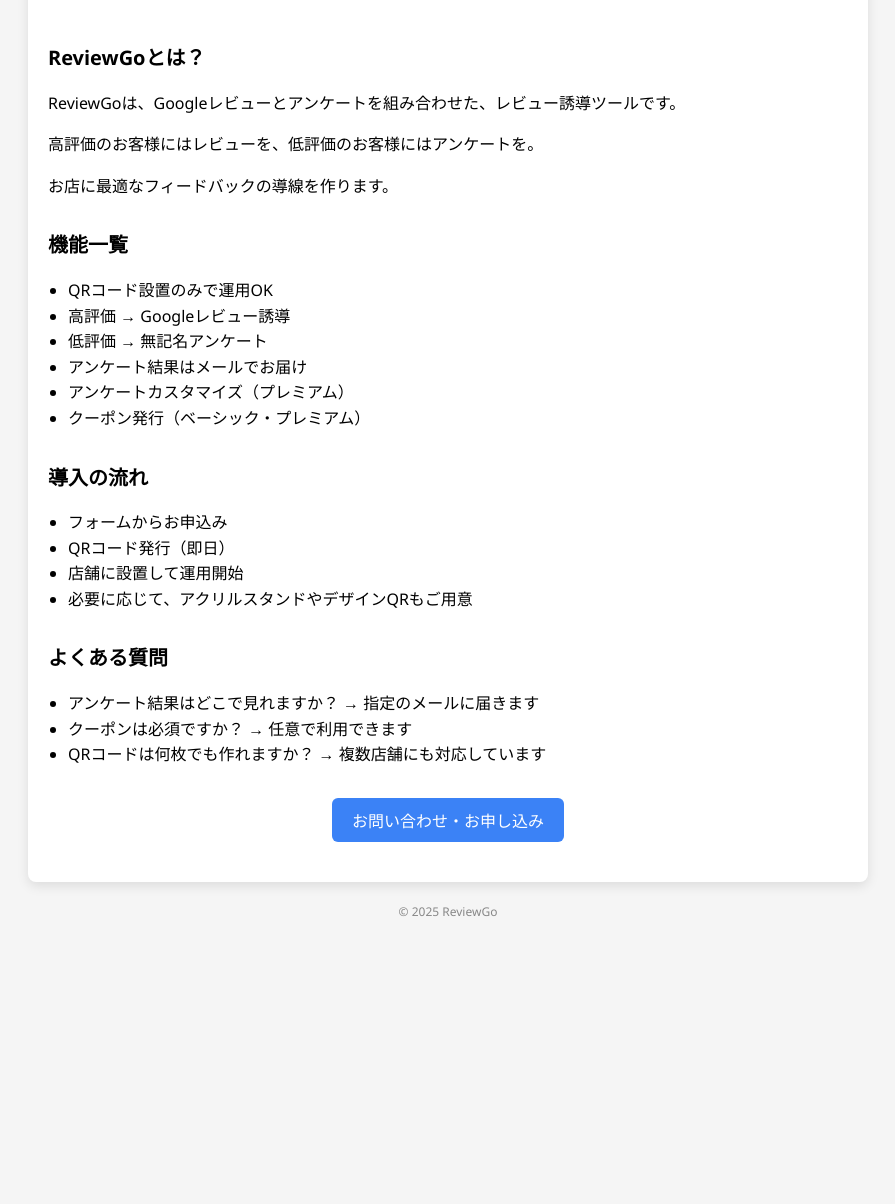
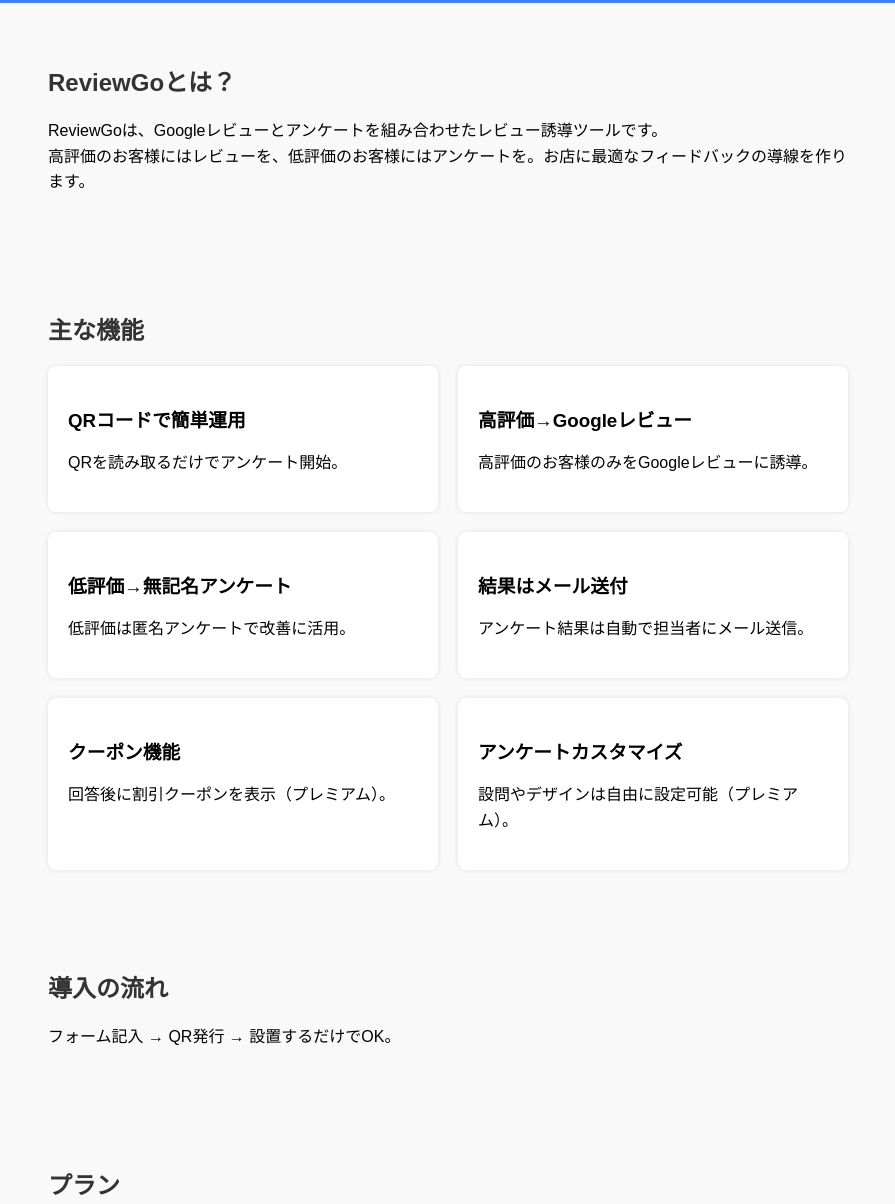
Before and after one commit to ponponpon-dotcom/reviewgo-page-oeiuar, a plain HTML site: page lp/index.html in a window 1280 px wide. Shown: the part 198-1402 px from the top of the page, without its empty margins (192-1087 px from the left). Before the commit the page ends 1139 px from the top, so only its background shows below. Drawn offline with Linux system fonts and the light colour scheme.

Commit message:
Update index.html

```diff
--- a/lp/index.html
+++ b/lp/index.html
@@ -5,61 +5,15 @@
     <meta name="viewport" content="width=device-width, initial-scale=1.0">
     <title>ReviewGo | レビューに、最適な導線を。</title>
     <style>
-    body {
-      font-family: 'Segoe UI', sans-serif;
-      background-color: #f5f5f5;
-      margin: 0;
-      padding: 0;
-      line-height: 1.6;
-    }
-    header {
-      background: #3b82f6;
-      color: white;
-      padding: 30px;
-      text-align: center;
-    }
-    section {
-      padding: 40px 20px;
-      max-width: 800px;
-      margin: auto;
-      background: white;
-      margin-top: 20px;
-      border-radius: 8px;
-      box-shadow: 0 4px 12px rgba(0,0,0,0.1);
-    }
-    h1 {
-      margin: 0;
-      font-size: 24px;
-    }
-    h2 {
-      font-size: 20px;
-      margin-top: 30px;
-    }
-    p {
-      margin-bottom: 10px;
-    }
-    ul {
-      padding-left: 20px;
-    }
-    .cta {
-      text-align: center;
-      margin-top: 30px;
-    }
-    .cta button {
-      padding: 10px 20px;
-      background: #3b82f6;
-      color: white;
-      border: none;
-      border-radius: 6px;
-      cursor: pointer;
-      font-size: 16px;
-    }
-    footer {
-      text-align: center;
-      padding: 20px;
-      font-size: 12px;
-      color: #888;
-    }
+        body {font-family: 'Arial', sans-serif; margin: 0; padding: 0; background: #f9f9f9;}
+        header {background: #3b82f6; color: white; padding: 40px 20px; text-align: center;}
+        section {padding: 40px 20px; max-width: 800px; margin: auto;}
+        h2 {color: #333;}
+        p {line-height: 1.6;}
+        .features, .plans {display: flex; flex-wrap: wrap; gap: 20px;}
+        .feature, .plan {background: white; padding: 20px; border-radius: 8px; flex: 1; min-width: 250px; box-shadow: 0 0 5px rgba(0,0,0,0.1);}
+        footer {background: #eee; padding: 20px; text-align: center; font-size: 14px;}
+        .cta {background: #3b82f6; color: white; text-align: center; padding: 20px; border-radius: 8px; text-decoration: none; display: inline-block; margin-top: 20px;}
     </style>
 </head>
 <body>
@@ -71,42 +25,43 @@
 
 <section>
     <h2>ReviewGoとは？</h2>
-    <p>ReviewGoは、Googleレビューとアンケートを組み合わせた、レビュー誘導ツールです。</p>
-    <p>高評価のお客様にはレビューを、低評価のお客様にはアンケートを。</p>
-    <p>お店に最適なフィードバックの導線を作ります。</p>
+    <p>ReviewGoは、Googleレビューとアンケートを組み合わせたレビュー誘導ツールです。<br>高評価のお客様にはレビューを、低評価のお客様にはアンケートを。お店に最適なフィードバックの導線を作ります。</p>
+</section>
 
-    <h2>機能一覧</h2>
-    <ul>
-      <li>QRコード設置のみで運用OK</li>
-      <li>高評価 → Googleレビュー誘導</li>
-      <li>低評価 → 無記名アンケート</li>
-      <li>アンケート結果はメールでお届け</li>
-      <li>アンケートカスタマイズ（プレミアム）</li>
-      <li>クーポン発行（ベーシック・プレミアム）</li>
-    </ul>
-
-    <h2>導入の流れ</h2>
-    <ul>
-      <li>フォームからお申込み</li>
-      <li>QRコード発行（即日）</li>
-      <li>店舗に設置して運用開始</li>
-      <li>必要に応じて、アクリルスタンドやデザインQRもご用意</li>
-    </ul>
-
-    <h2>よくある質問</h2>
-    <ul>
-      <li>アンケート結果はどこで見れますか？ → 指定のメールに届きます</li>
-      <li>クーポンは必須ですか？ → 任意で利用できます</li>
-      <li>QRコードは何枚でも作れますか？ → 複数店舗にも対応しています</li>
-    </ul>
-
-    <div class="cta">
-      <button>お問い合わせ・お申し込み</button>
+<section>
+    <h2>主な機能</h2>
+    <div class="features">
+        <div class="feature"><h3>QRコードで簡単運用</h3><p>QRを読み取るだけでアンケート開始。</p></div>
+        <div class="feature"><h3>高評価→Googleレビュー</h3><p>高評価のお客様のみをGoogleレビューに誘導。</p></div>
+        <div class="feature"><h3>低評価→無記名アンケート</h3><p>低評価は匿名アンケートで改善に活用。</p></div>
+        <div class="feature"><h3>結果はメール送付</h3><p>アンケート結果は自動で担当者にメール送信。</p></div>
+        <div class="feature"><h3>クーポン機能</h3><p>回答後に割引クーポンを表示（プレミアム）。</p></div>
+        <div class="feature"><h3>アンケートカスタマイズ</h3><p>設問やデザインは自由に設定可能（プレミアム）。</p></div>
     </div>
 </section>
 
+<section>
+    <h2>導入の流れ</h2>
+    <p>フォーム記入 → QR発行 → 設置するだけでOK。</p>
+</section>
+
+<section>
+    <h2>プラン</h2>
+    <div class="plans">
+        <div class="plan">
+            <h3>ベーシック</h3>
+            <p>・レビュー＆アンケート機能<br>・クーポン発行<br>・結果メール送信</p>
+        </div>
+        <div class="plan">
+            <h3>プレミアム</h3>
+            <p>・ベーシックの全機能<br>・アンケートカスタマイズ<br>・クーポンデザイン変更</p>
+        </div>
+    </div>
+    <a href="#" class="cta">まずは資料を見る</a>
+</section>
+
 <footer>
-    © 2025 ReviewGo
+    © 2025 ReviewGo All rights reserved.
 </footer>
 
 </body>
```
Lines whose indentation alone changed are shown as unchanged.
